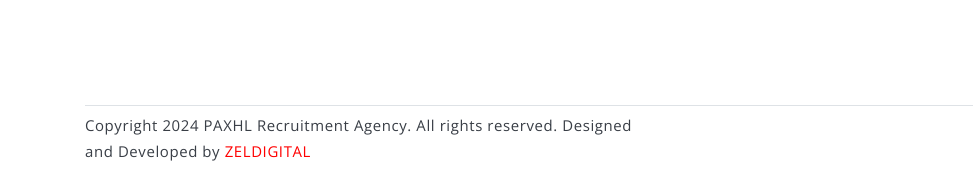
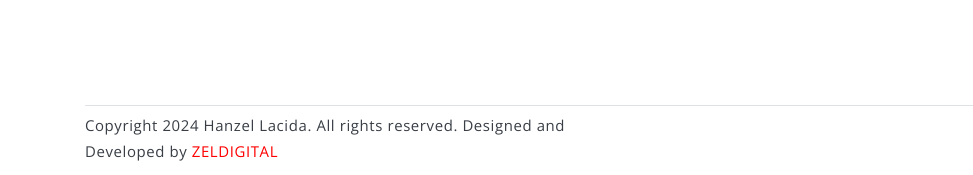
Before and after one commit to hanzellacida/gadsport-harvard, a plain HTML site: page index.html in a window 1280 px wide. Shown: the part 3953-4128 px from the top of the page, 0-973 px from the left. Drawn offline with nearby package versions, Linux system fonts and the light colour scheme; a web font is replaced by a local one.

Commit message:
Add files via upload

```diff
--- a/index.html
+++ b/index.html
@@ -9,6 +9,7 @@
     <meta name="author" content="ZELDIGITAL">
     <title>Hanzel Lacida - Google Ads Specialist Portfolio</title>
     <!-- font icons -->
+    <link rel="icon" href="assets/imgs/the best google ads specialist manager in the philippines.webp">
     <link rel="stylesheet" href="assets/vendors/themify-icons/css/themify-icons.css">
     <!-- Bootstrap + Meyawo main styles -->
     <link rel="stylesheet" href="assets/css/zeldigital.css">
@@ -224,7 +225,7 @@
     <!-- footer -->
     <div class="container">
         <footer class="footer">
-            <p class="mb-0">Copyright 2024 PAXHL Recruitment Agency. All rights reserved. Designed and Developed by <a href="https://www.zeldigital.com/" style="color: red;"><b>ZELDIGITAL</b></a>
+            <p class="mb-0">Copyright 2024 Hanzel Lacida. All rights reserved. Designed and Developed by <a href="https://www.zeldigital.com/" style="color: red;"><b>ZELDIGITAL</b></a>
             </p>
             <div class="social-links text-right m-auto ml-sm-auto">
                 <a href="https://www.facebook.com/hansgoogleadmediabuyer" class="link"><i class="ti-facebook"></i></a>
```
